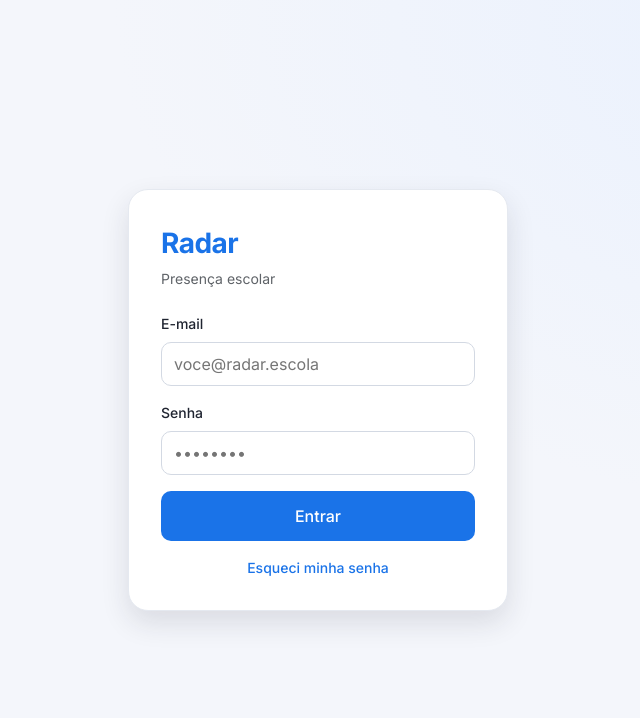
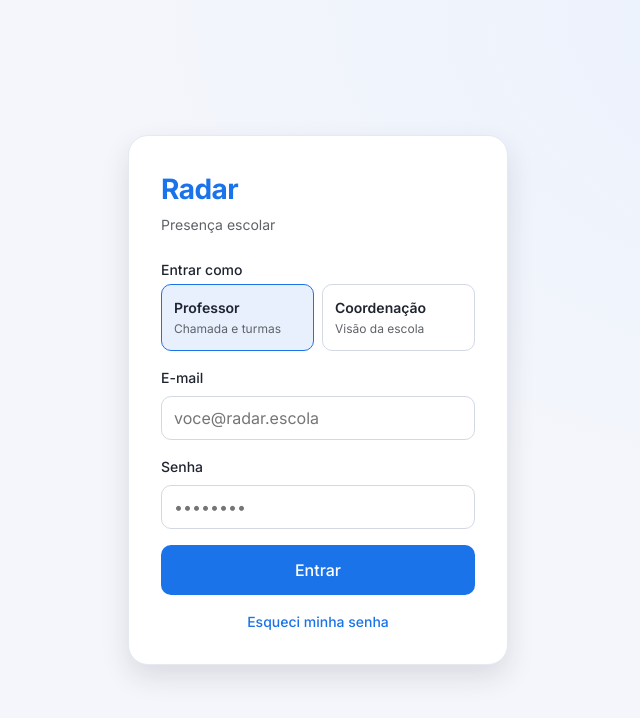
Before and after one commit to emersonjds/radar, a Next.js app: page /login in a window 1280 px wide. Shown: the top 718 px of the page, without its empty margins (322-962 px from the left). Built offline with nearby package versions, Linux system fonts and the light colour scheme.

Commit message:
feat(auth): add persona choice to login

```diff
--- a/src/features/auth/LoginForm.module.css
+++ b/src/features/auth/LoginForm.module.css
@@ -26,6 +26,45 @@
   font-size: var(--text-sm);
   color: var(--color-text-muted);
 }
+.personas {
+  display: grid;
+  grid-template-columns: 1fr 1fr;
+  gap: var(--space-2);
+  border: none;
+  padding: 0;
+  margin: 0;
+}
+.legend {
+  grid-column: 1 / -1;
+  padding: 0;
+  margin-bottom: var(--space-1);
+  font-size: var(--text-sm);
+  font-weight: var(--weight-medium);
+}
+.persona {
+  display: flex;
+  flex-direction: column;
+  gap: 2px;
+  padding: var(--space-3);
+  text-align: left;
+  background: var(--color-surface);
+  border: 1px solid var(--color-border-strong);
+  border-radius: var(--radius-md);
+  transition: border-color 0.15s ease, background 0.15s ease;
+}
+.personaActive {
+  border-color: var(--color-primary);
+  background: var(--color-primary-soft);
+}
+.personaLabel {
+  font-size: var(--text-sm);
+  font-weight: var(--weight-semibold);
+}
+.personaHint {
+  font-size: var(--text-xs);
+  color: var(--color-text-muted);
+}
+
 .field {
   display: flex;
   flex-direction: column;
--- a/src/features/auth/LoginForm.tsx
+++ b/src/features/auth/LoginForm.tsx
@@ -2,18 +2,28 @@
 
 import { useRouter } from "next/navigation";
 import { useState, type FormEvent } from "react";
+import type { Papel } from "@/entities/perfil/model";
+import { setPapel } from "@/features/sessao/session-store";
 import { Button } from "@/shared/ui/Button/Button";
+import { cx } from "@/shared/ui/cx";
 import styles from "./LoginForm.module.css";
+
+const PERSONAS: { papel: Papel; label: string; hint: string }[] = [
+  { papel: "professor", label: "Professor", hint: "Chamada e turmas" },
+  { papel: "admin", label: "Coordenação", hint: "Visão da escola" },
+];
 
 export function LoginForm() {
   const router = useRouter();
   const [email, setEmail] = useState("");
   const [senha, setSenha] = useState("");
+  const [papel, setPapelEscolhido] = useState<Papel>("professor");
 
-  // ponytail: no real auth yet — entering just opens the app. Swap for the
-  // session feature when Supabase auth lands.
+  // ponytail: no real auth yet — the chosen persona sets the session and opens
+  // the app. Swap for Supabase auth (role from the JWT) when it lands.
   function entrar(event: FormEvent<HTMLFormElement>) {
     event.preventDefault();
+    setPapel(papel);
     router.push("/");
   }
 
@@ -23,6 +33,25 @@ export function LoginForm() {
         <span className={styles.mark}>Radar</span>
         <span className={styles.sub}>Presença escolar</span>
       </div>
+
+      <fieldset className={styles.personas}>
+        <legend className={styles.legend}>Entrar como</legend>
+        {PERSONAS.map((persona) => (
+          <button
+            key={persona.papel}
+            type="button"
+            className={cx(
+              styles.persona,
+              papel === persona.papel && styles.personaActive,
+            )}
+            aria-pressed={papel === persona.papel}
+            onClick={() => setPapelEscolhido(persona.papel)}
+          >
+            <span className={styles.personaLabel}>{persona.label}</span>
+            <span className={styles.personaHint}>{persona.hint}</span>
+          </button>
+        ))}
+      </fieldset>
 
       <div className={styles.field}>
         <label htmlFor="email">E-mail</label>
```
